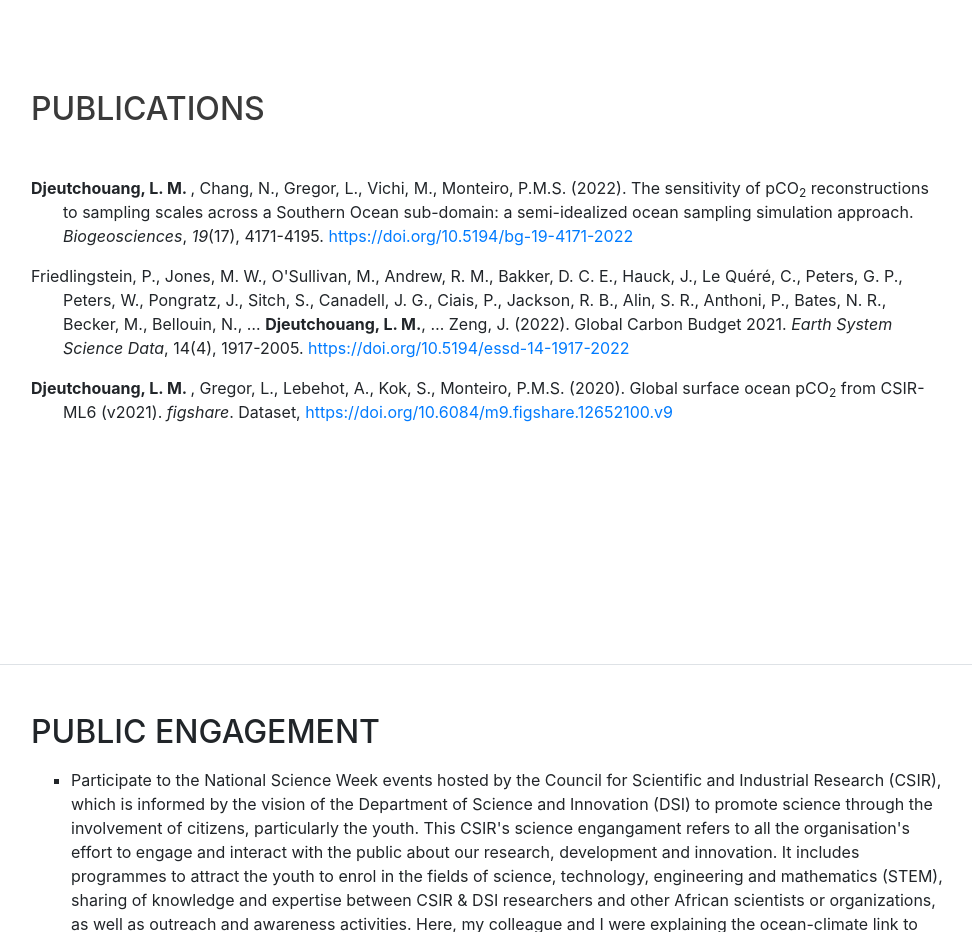
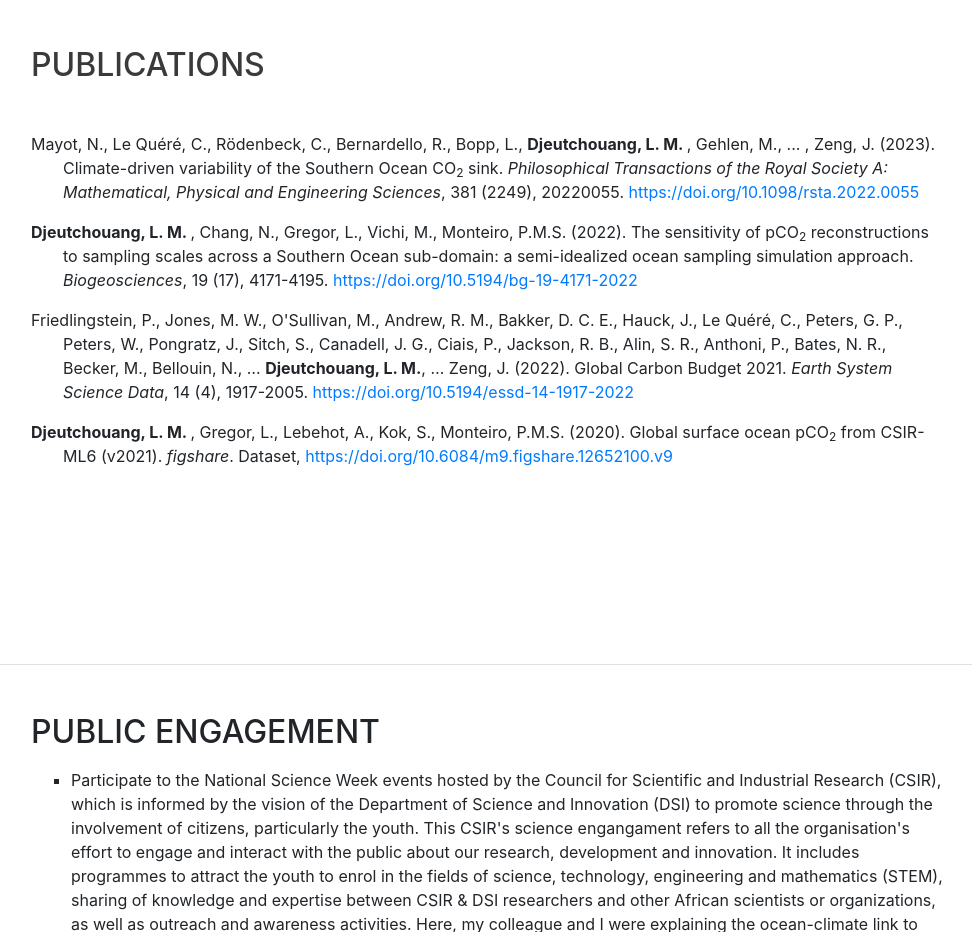
Before and after one commit to Djeutsch/ldjeutchouang, a website with bundled scripts: page index.html in a window 1280 px wide. Shown: the part 6240-7172 px from the top of the page, without its empty margins (289-1261 px from the left). Built offline with nearby package versions, Linux system fonts and the light colour scheme; files whose address does not match are found by name; a web font is replaced by a local one.

Commit message:
Update my publication list

```diff
--- a/index.html
+++ b/index.html
@@ -637,17 +637,23 @@
         <div class="my-auto">
           <h2 class="mb-5">Publications</h2>
 
+            <p style='margin-left:24.0pt;text-indent:-24.0pt'>Mayot, N., Le Quéré, C., Rödenbeck, C., Bernardello, R., Bopp, L., <b><span class=SpellE>Djeutchouang</span>,
+              L. M. </b>, Gehlen, M., ... , Zeng, J. (2023). Climate-driven variability of the Southern Ocean CO<sub>2</sub> sink.
+              <i>Philosophical Transactions of the Royal Society A: Mathematical, Physical and Engineering Sciences</i>, 381 (2249), 20220055.
+              <a target="_blank" href="https://doi.org/10.1098/rsta.2022.0055">https://doi.org/10.1098/rsta.2022.0055</a>
+            </p>
+
             <p style='margin-left:24.0pt;text-indent:-24.0pt'><b><span class=SpellE>Djeutchouang</span>,
-                L. M. </b>, <span class=SpellE>Chang</span>, N., Gregor, L., Vichi, M., Monteiro, P.M.S. (2022). The sensitivity of pCO<sub>2</sub> reconstructions to sampling scales across a Southern Ocean sub-domain: a semi-idealized ocean
+                L. M. </b>, Chang, N., Gregor, L., Vichi, M., Monteiro, P.M.S. (2022). The sensitivity of pCO<sub>2</sub> reconstructions to sampling scales across a Southern Ocean sub-domain: a semi-idealized ocean
                 sampling simulation approach.
-              <i>Biogeosciences</i>, <i>19</i>(17), 4171-4195.
+              <i>Biogeosciences</i>, 19 (17), 4171-4195.
               <a target="_blank" href="https://doi.org/10.5194/bg-19-4171-2022">https://doi.org/10.5194/bg-19-4171-2022</a>
             </p>
 
-            <p style='margin-left:24.0pt;text-indent:-24.0pt'>Friedlingstein, P., Jones, M. W., O'Sullivan, M., Andrew, R. M., Bakker, D. C. E., Hauck, J., Le Quéré, C., Peters, G. P., Peters, W., Pongratz, J., Sitch, S., Canadell, J. G., Ciais, P., Jackson, R. B., Alin, S. R., Anthoni, P., Bates, N. R., Becker, M., Bellouin, N., … <b>Djeutchouang, L. M.</b>, … Zeng, J. (2022). Global Carbon Budget 2021. <i>Earth System Science Data</i>, 14(4), 1917-2005. <a target="_blank" href="https://doi.org/10.5194/essd-14-1917-2022">https://doi.org/10.5194/essd-14-1917-2022</a></p>
+            <p style='margin-left:24.0pt;text-indent:-24.0pt'>Friedlingstein, P., Jones, M. W., O'Sullivan, M., Andrew, R. M., Bakker, D. C. E., Hauck, J., Le Quéré, C., Peters, G. P., Peters, W., Pongratz, J., Sitch, S., Canadell, J. G., Ciais, P., Jackson, R. B., Alin, S. R., Anthoni, P., Bates, N. R., Becker, M., Bellouin, N., … <b>Djeutchouang, L. M.</b>, … Zeng, J. (2022). Global Carbon Budget 2021. <i>Earth System Science Data</i>, 14 (4), 1917-2005. <a target="_blank" href="https://doi.org/10.5194/essd-14-1917-2022">https://doi.org/10.5194/essd-14-1917-2022</a></p>
 
             <p style='margin-left:24.0pt;text-indent:-24.0pt'><b><span class=SpellE>Djeutchouang</span>,
-                L. M. </b>, <span class=SpellE>Gregor</span>, L., Lebehot, A., Kok, S., Monteiro, P.M.S. (2020). Global surface ocean
+                L. M. </b>, Gregor, L., Lebehot, A., Kok, S., Monteiro, P.M.S. (2020). Global surface ocean
               pCO<sub>2</sub> from CSIR-ML6 (v2021).
               <i>figshare</i>. Dataset,
               <a target="_blank" href="https://doi.org/10.6084/m9.figshare.12652100.v9">https://doi.org/10.6084/m9.figshare.12652100.v9</a>
```
